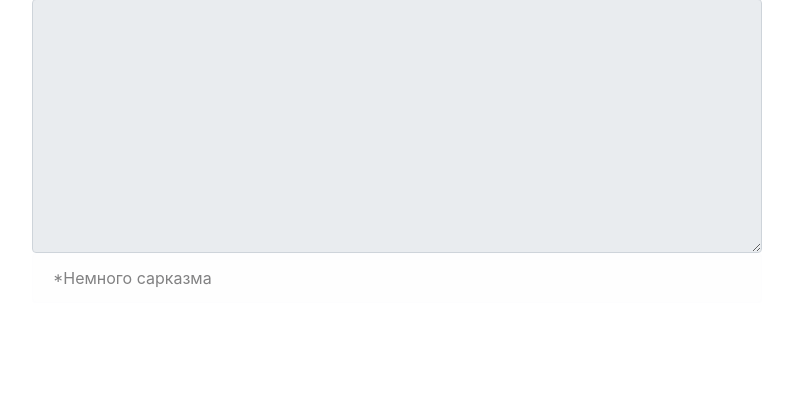
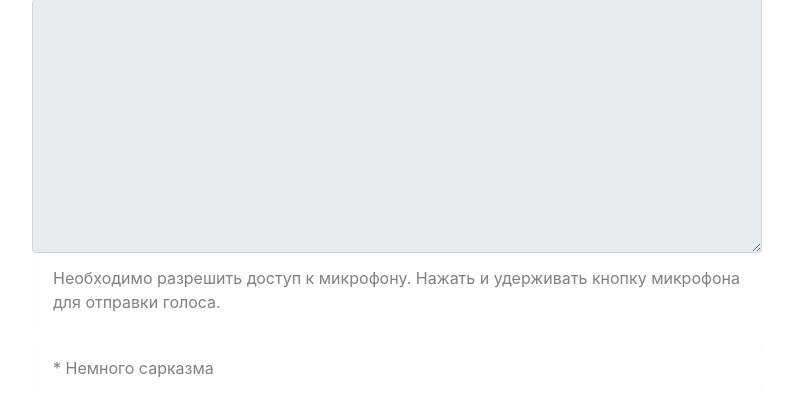
Before and after one commit to rudotcom/flask-telebot, a Flask app: page / in a window 1280 px wide. Shown: the part 161-577 px from the top of the page, without its empty margins (243-1036 px from the left). Run offline with Flask 3, Linux system fonts and the light colour scheme; some libraries are stand-ins or nearby versions.

Commit message:
Instruction

```diff
--- a/templates/index.html
+++ b/templates/index.html
@@ -42,7 +42,8 @@
           </div>
           <div class="form-group">
             <textarea id="respond" class="form-control" rows="10" readonly></textarea>
-            <div class="alert alert-light" role="alert">*Немного сарказма</div>
+            <div class="alert alert-light" role="alert">Необходимо разрешить доступ к микрофону. Нажать и удерживать кнопку микрофона для отправки голоса.</div>
+            <div class="alert alert-light" role="alert">* Немного сарказма</div>
           </div>
         </div>
       </div>
```
